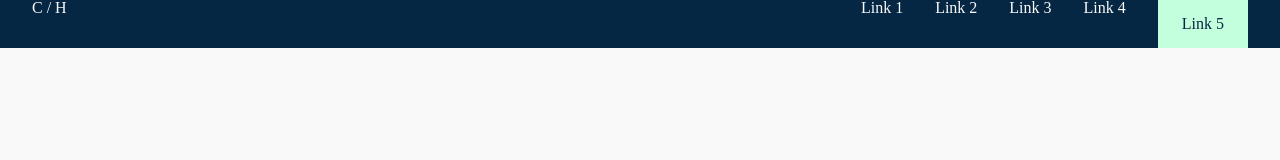
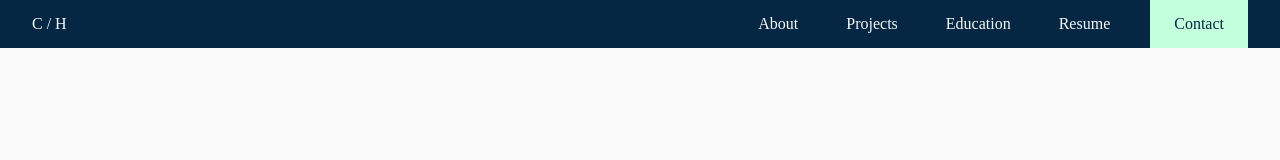
Before and after one commit to ChandlerHartigan17/my-website, a plain HTML site: page index.html in a window 1280 px wide. Drawn offline with Linux system fonts and the light colour scheme.

Commit message:
Menu Edits

```diff
--- a/assets/global.css
+++ b/assets/global.css
@@ -95,10 +95,23 @@ h6 {
 .nav-contianer {
   display: flex;
   justify-content: space-between;
+  align-items:  center;
 }
 .nav-links-container {
   display: flex;
   justify-content: space-between;
   gap:  2rem;
+  align-items:  center;
+}
+.nav-link {
+  padding: .5rem;
+}
+
+.nav-link::after {
+  content: "";
+  background-color: var(--supporting);
+  height: 2px;
+  position: absolute;
+  bottom: 0;
 }
 /* End Navigation */
--- a/index.html
+++ b/index.html
@@ -18,11 +18,11 @@
             <a href = "https://chandlerhartigan17.github.io/my-website" class = "brand-image">C / H</a>
             <div>
               <ul class = "nav-links-container">
-                <li><a href = "#">Link 1</a></li>
-                <li><a href = "#">Link 2</a></li>
-                <li><a href = "#">Link 3</a></li>
-                <li><a href = "#">Link 4</a></li>
-                <li><a href = "#" class = "button">Link 5</a></li>
+                <li><a href = "#" class = "nav-link">About</a></li>
+                <li><a href = "#" class = "nav-link">Projects</a></li>
+                <li><a href = "#" class = "nav-link">Education</a></li>
+                <li><a href = "#" class = "nav-link">Resume</a></li>
+                <li><a href = "#" class = "button">Contact</a></li>
               </ul>
             </div>
           </div>
```
